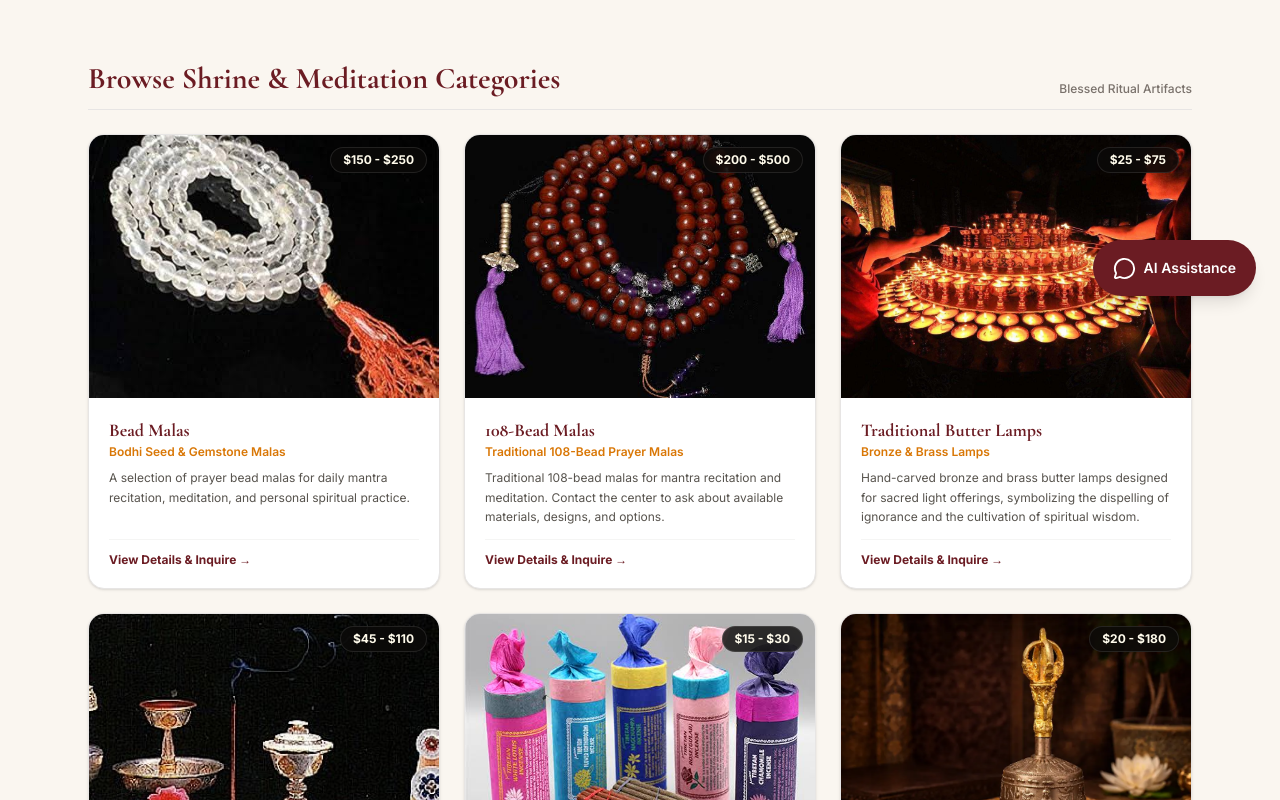
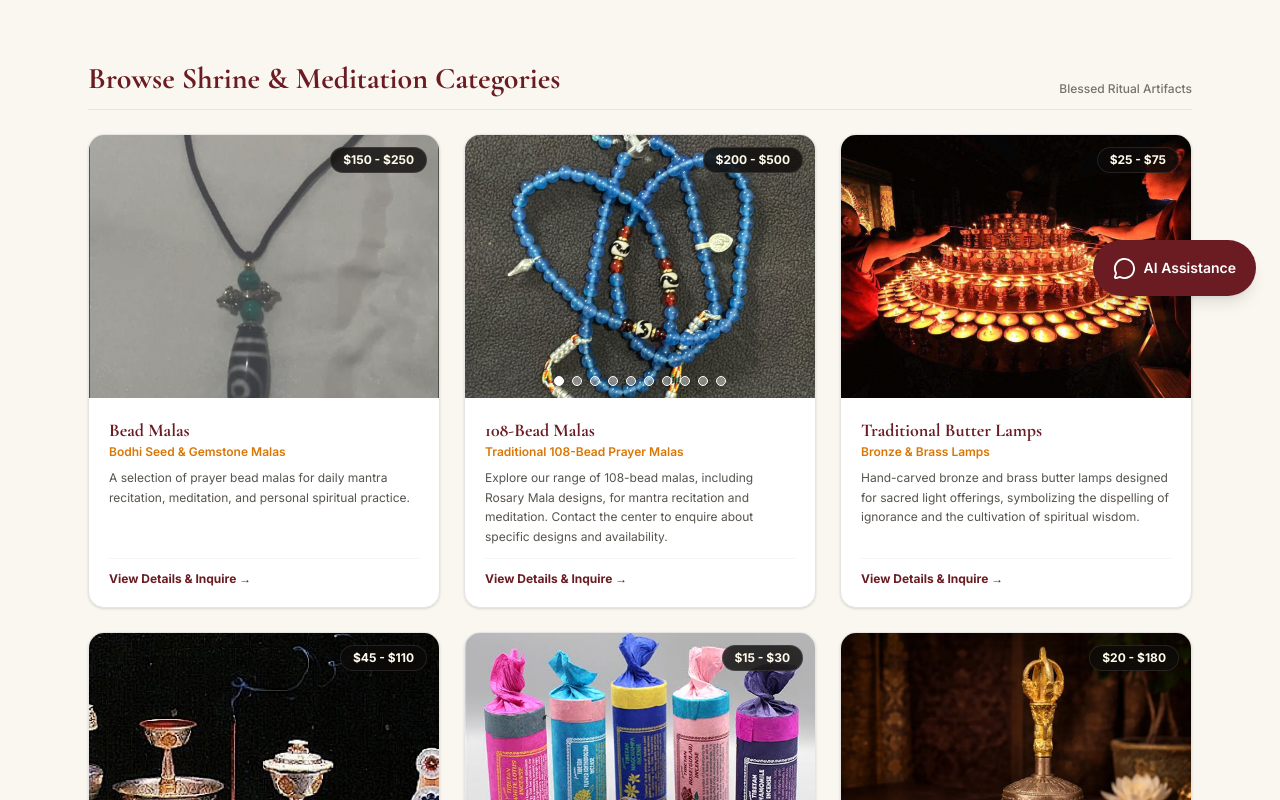
Before and after one commit to sherpaten/Zero-Point-Meditation-Center, a React (Vite) app in the folder zero-point-meditation/: page /merchandise in a window 1280 px wide. Shown: the part 480-1280 px from the top of the page. Built offline with nearby package versions, Linux system fonts and the light colour scheme.

Commit message:
Add complete mala image galleries (#24)

```diff
--- a/zero-point-meditation/src/pages/Merchandise.jsx
+++ b/zero-point-meditation/src/pages/Merchandise.jsx
@@ -7,6 +7,16 @@ import { ShoppingBag, Star, CheckCircle, Tag, X, ShieldCheck, Sparkles, HelpCirc
 import butterLamp from '../assets/Merchandise/Butter lamp.jpg';
 import bodhiMala from '../assets/Merchandise/Hand-Crafted Bodhi Seed Mala.jpg';
 import rosaryMala from '../assets/Merchandise/Rosary Mala.jpg';
+import beadMalasImage from '../assets/Merchandise/Bead Malas.jpeg';
+import mala108 from '../assets/Merchandise/108-Bead Malas.jpeg';
+import mala108One from '../assets/Merchandise/108-Bead Malas 1.jpeg';
+import mala108Two from '../assets/Merchandise/108-Bead Malas 2.jpeg';
+import mala108Three from '../assets/Merchandise/108-Bead Malas 3.jpeg';
+import mala108Four from '../assets/Merchandise/108-Bead Malas 4.jpeg';
+import mala108Five from '../assets/Merchandise/108-Bead Malas 5.jpeg';
+import mala108Six from '../assets/Merchandise/108-Bead Malas 6.jpeg';
+import mala108Seven from '../assets/Merchandise/108-Bead Malas 7.jpeg';
+import mala108Eight from '../assets/Merchandise/108-Bead Malas 8.jpeg';
 import ritualItems from '../assets/Merchandise/Ritual Items.webp';
 import sacredIncense from '../assets/Merchandise/Sacred Incense.jpg';
 import waterBowl from '../assets/Merchandise/Water bowl.jpg';
@@ -18,7 +28,7 @@ const categories = [
     id: 'mala',
     name: 'Bead Malas',
     count: 'Bodhi Seed & Gemstone Malas',
-    image: rosaryMala,
+    image: beadMalasImage,
     price: '$150 - $250',
     description: 'A selection of prayer bead malas for daily mantra recitation, meditation, and personal spiritual practice.'
   },
@@ -26,9 +36,10 @@ const categories = [
     id: '108-bead-malas',
     name: '108-Bead Malas',
     count: 'Traditional 108-Bead Prayer Malas',
-    image: bodhiMala,
+    image: mala108,
+    gallery: [mala108, mala108One, mala108Two, mala108Three, mala108Four, mala108Five, mala108Six, mala108Seven, mala108Eight, rosaryMala],
     price: '$200 - $500',
-    description: 'Traditional 108-bead malas for mantra recitation and meditation. Contact the center to ask about available materials, designs, and options.'
+    description: 'Explore our range of 108-bead malas, including Rosary Mala designs, for mantra recitation and meditation. Contact the center to enquire about specific designs and availability.'
   },
   {
     id: 'butter-lamp',
@@ -77,7 +88,7 @@ const featuredProduct = {
   title: "Hand-Crafted Bodhi Seed Mala (108 Beads)",
   price: "$200 - $500",
   category: "Rosary Mala",
-  image: bodhiMala,
+  image: mala108,
   description: "Crafted with authentic Bodhi seeds harvested in Nepal, this 108-bead prayer mala is individually hand-strung and blessed by Rinpoche for meditation, mindfulness, and mantra repetition practice.",
   features: [
     "Authentic Bodhi seeds",
@@ -108,6 +119,7 @@ export default function Merchandise() {
   const [selectedItem, setSelectedItem] = useState(null);
   const [orderSent, setOrderSent] = useState(false);
   const [modernArtImage, setModernArtImage] = useState(0);
+  const [malaImageIndex, setMalaImageIndex] = useState(0);
 
   return (
 
@@ -178,8 +190,8 @@ export default function Merchandise() {
             >
               <div className="relative aspect-[4/3] overflow-hidden bg-stone-100">
                 <motion.img
-                  key={item.id === 'modern-art' ? item.gallery[modernArtImage] : item.id}
-                  src={item.id === 'modern-art' ? item.gallery[modernArtImage] : item.image}
+                  key={(item.id === 'modern-art' || item.id === '108-bead-malas') ? item.gallery[item.id === 'modern-art' ? modernArtImage : (malaImageIndex % item.gallery.length)] : item.id}
+                  src={(item.id === 'modern-art' || item.id === '108-bead-malas') ? item.gallery[item.id === 'modern-art' ? modernArtImage : (malaImageIndex % item.gallery.length)] : item.image}
                   alt={item.name}
                   initial={{ opacity: 0, x: 24 }}
                   whileInView={{ opacity: 1, x: 0 }}
@@ -192,20 +204,24 @@ export default function Merchandise() {
                     {item.price}
                   </span>
                 )}
-                {item.id === 'modern-art' && (
-                  <div className="absolute bottom-3 left-1/2 -translate-x-1/2 flex gap-2">
-                    {item.gallery.map((image, imageIndex) => (
+                {(item.id === 'modern-art' || item.id === '108-bead-malas') && (
+                  <div className="absolute bottom-3 left-1/2 -translate-x-1/2 flex gap-2 flex-wrap justify-center max-w-[90%]">
+                    {item.gallery.map((image, imageIndex) => {
+                      const activeIndex = item.id === 'modern-art' ? modernArtImage : malaImageIndex;
+                      return (
                         <button
                           key={image}
                           type="button"
-                        aria-label={`Show Modern Art image ${imageIndex + 1}`}
+                          aria-label={`Show ${item.name} image ${imageIndex + 1}`}
                           onClick={(event) => {
                             event.stopPropagation();
-                          setModernArtImage(imageIndex);
+                            if (item.id === 'modern-art') setModernArtImage(imageIndex);
+                            else setMalaImageIndex(imageIndex);
                           }}
-                        className={`h-2.5 w-2.5 rounded-full border border-white shadow ${modernArtImage === imageIndex ? 'bg-white' : 'bg-white/40'}`}
+                          className={`h-2.5 w-2.5 rounded-full border border-white shadow ${activeIndex === imageIndex ? 'bg-white' : 'bg-white/40'}`}
                         />
-                    ))}
+                      );
+                    })}
                   </div>
                 )}
               </div>
```
Lines whose indentation alone changed are shown as unchanged.
